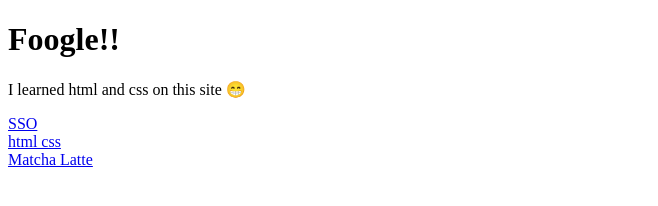
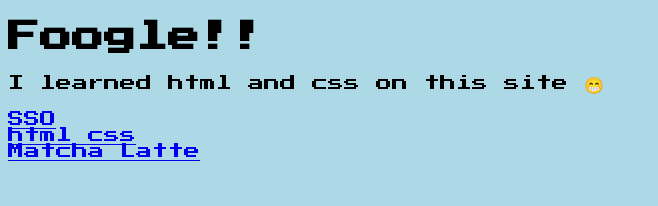
Before and after one commit to Innaf0/mindegy, a plain HTML site: page index.html in a window 1280 px wide. Shown: the whole page, without its empty margins (0-658 px from the left). Drawn offline with Linux system fonts and the light colour scheme.

Commit message:
Refactor index.html and add style.css for improved layout and styling

```diff
--- a/index.html
+++ b/index.html
@@ -4,11 +4,12 @@
     <meta charset="UTF-8" />
     <meta name="viewport" content="width=device-width, initial-scale=1.0" />
     <title>Document</title>
+    <link rel="stylesheet" href="style.css" />
   </head>
   <body>
     <h1>Foogle!!</h1>
     <p>I learned html and css on this site 😁</p>
-    <div style="display: flex; flex-direction: column">
+    <div class="links">
       <a href="1">SSO</a>
       <a href="2">html css</a>
       <a href="3">Matcha Latte</a>
--- /dev/null
+++ b/style.css
@@ -0,0 +1,14 @@
+@import url('https://fonts.googleapis.com/css2?family=Press+Start+2P&display=swap');
+
+
+body {
+    background: lightblue;
+    font-family: "Press Start 2P", system-ui;
+    font-weight: 400;
+    font-style: normal;
+}
+
+.links {
+    display: flex;
+    flex-direction: column;
+}
```
